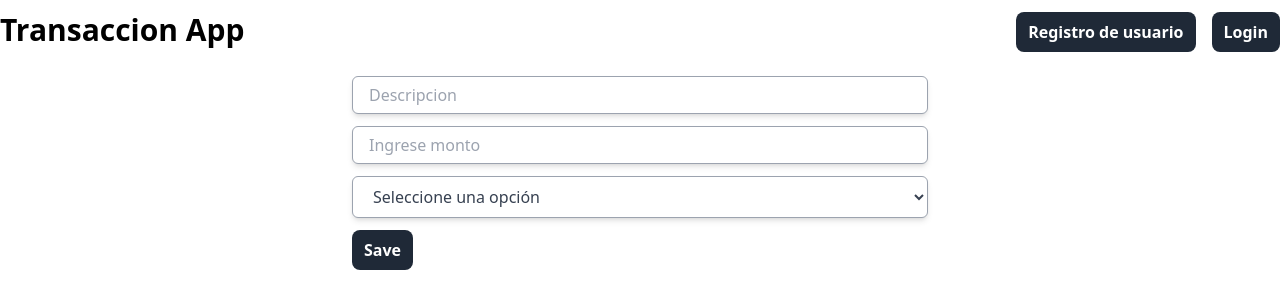
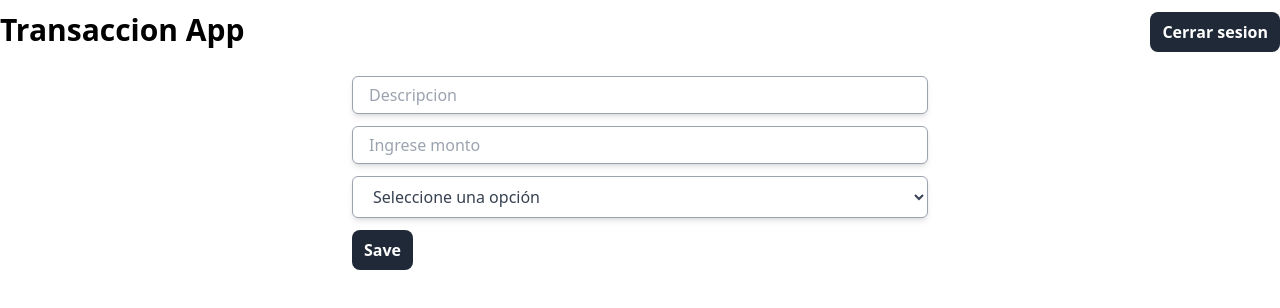
Before and after one commit to Hoid14/finanzas, a React (Create React App) app in the folder frontend/: page /finanzas/transacciones-create in a window 1280 px wide. Shown: the top 308 px of the page. Built offline with nearby package versions, Linux system fonts and the light colour scheme.

Commit message:
actualizaciones

```diff
--- a/frontend/src/App.js
+++ b/frontend/src/App.js
@@ -2,18 +2,21 @@ import {BrowserRouter, Routes, Route, Navigate} from 'react-router-dom'
 import {TransaccionesPage} from './pages/TransaccionesPage'
 import {TransaccionesFormPage} from './pages/TransaccionesFormPage'
 import {Navigation} from './components/Navigation'
-import {MainPage} from './components/MainPage'
-import {LoginFormPage} from './pages/LoginForm'
+import {NavigationMainPageBar} from './components/NavigationMainPageBar'
+import {LoginFormPage} from './pages/LoginFormPage'
 import {RegisterFormPage} from './pages/RegisterFormPage'
+import {Inicio} from './pages/Inicio'
 import {Toaster} from 'react-hot-toast'
+import {useParams} from 'react-router-dom'
 
 function App() {
+  const params = useParams()
+
   return (
+
     <BrowserRouter basename='/finanzas'>
       <div className="container mx-auto ">
-        <MainPage/> {/*Esto crea los botones para ir hacia las rutas*/}
-
-
+      <NavigationMainPageBar/> {/*Esto crea los botones para ir hacia las rutas*/}
         <Routes>
         {/*
           Definición de ruta en React utilizando React Router.
@@ -21,15 +24,17 @@ function App() {
           usando la etiqueta <Route>. Esto establece que cuando la URL coincida
           con "/transacciones", se renderizará el componente TransaccionesPage.
         */}
-          <Route path='/' element={<Navigate to='/transacciones' />} /> {/*Esta es la ruta inicial que se muestra, esto me envia a la ruta transacciones*/}
+          <Route path='/' element={<Navigate to='/inicio' />} /> {/*Esta es la ruta inicial que se muestra, esto me envia a la ruta transacciones*/}
+          <Route path='/inicio' element={<Inicio/>}/>
           <Route path='/register' element={<RegisterFormPage/>} />
           <Route path='/login' element={<LoginFormPage/>} />
           <Route path="/:user/transacciones" element = {<TransaccionesPage/>} />
           <Route path="/transacciones" element = {<TransaccionesPage/>} />
           <Route path="/transacciones-create" element = {<TransaccionesFormPage/>} />
-          <Route path="/transacciones/:id" element = {<TransaccionesFormPage/>} /> {/*:id = alli va a ir un valor dinamico, los dos puntos representan un marcador de posicion que identifica ese parametro*/}
+          <Route path="/:user/transacciones/:id" element = {<TransaccionesFormPage/>} /> {/*:id = alli va a ir un valor dinamico, los dos puntos representan un marcador de posicion que identifica ese parametro*/}
 
         </Routes>
+
         <Toaster/>
       </div>
     </BrowserRouter>
--- a/frontend/src/api/transacciones.api.js
+++ b/frontend/src/api/transacciones.api.js
@@ -2,6 +2,7 @@ import axios from 'axios'
 
 const transaccionesApi = axios.create({
     baseURL: 'https://transacciones-2lp8.onrender.com/api/Transacciones/'
+    //baseURL: 'http://127.0.0.1:8000/api/Transacciones/'
 }
 )
 export const getAllTransacciones = () => transaccionesApi.get('/')
--- a/frontend/src/api/usuarios.api.js
+++ b/frontend/src/api/usuarios.api.js
@@ -2,6 +2,7 @@ import axios from 'axios'
 
 const usuariosApi = axios.create({
     baseURL: 'https://transacciones-2lp8.onrender.com/api/Usuarios/'
+    //baseURL: 'http://127.0.0.1:8000/api/Usuarios/'
 }
 )
 
--- a/frontend/src/components/MainPage.jsx
+++ /dev/null
@@ -1,32 +0,0 @@
-// Esto iba en el componente Navigation
-import {Link} from 'react-router-dom'
-export function MainPage() {
-    return(
-        <div className='flex flex-col py-3'>
-            <div className='flex justify-between'>
-                <div>
-                    <Link to='/'>
-                        <h1 className='font-bold text-3xl mb-4'>Transaccion App</h1>
-                    </Link>
-                </div>
-                <div>
-                    <button className='bg-gray-800 hover:bg-gray-600 text-white font-bold px-3 py-2 rounded-lg mr-4'>
-                        <Link to="/register">Registro de usuario</Link>
-                    </button>
-
-
-                    <button className='bg-gray-800 hover:bg-gray-600 text-white font-bold px-3 py-2 rounded-lg'>
-                        <Link to="/login">Login</Link>
-                    </button>
-
-                </div>
-
-
-
-            </div>
-
-
-
-        </div>
-    )
-}
--- /dev/null
+++ b/frontend/src/components/NavigationMainPageBar.jsx
@@ -0,0 +1,31 @@
+// Esto iba en el componente Navigation
+import {Link, useLocation} from 'react-router-dom'
+
+export function NavigationMainPageBar() {
+    const location = useLocation() //Guarda la ruta actual
+    const isNavBarMain = /^(\/inicio|\/register|\/login)$/.test(location.pathname)
+    return(
+            <div>
+                {isNavBarMain && (
+                    <div className='flex flex-col py-3'>
+                        <div className='flex justify-between'>
+                            <div>
+                                <Link to='/'>
+                                    <h1 className='font-bold text-3xl mb-4'>Transaccion App</h1>
+                                </Link>
+                            </div>
+                            <div>
+                                <button className='bg-gray-800 hover:bg-gray-600 text-white font-bold px-3 py-2 rounded-lg mr-4'>
+                                    <Link to="/register">Registro de usuario</Link>
+                                </button>
+                                <button className='bg-gray-800 hover:bg-gray-600 text-white font-bold px-3 py-2 rounded-lg'>
+                                    <Link to="/login">Login</Link>
+                                </button>
+                            </div>
+                        </div>
+                    </div>
+                )}
+                </div>
+
+            )
+    }
--- a/frontend/src/components/TransaccionCard.jsx
+++ b/frontend/src/components/TransaccionCard.jsx
@@ -1,5 +1,5 @@
 import {useNavigate} from 'react-router-dom'
-export function TransaccionCard( {transaccion}) {
+export function TransaccionCard( {transaccion,user}) {
 
     const navigate = useNavigate()
 
@@ -9,7 +9,7 @@ export function TransaccionCard( {transaccion}) {
         className='bg-blue-500 p-3 hover:bg-blue-700 hover:cursor-pointer'
 
         onClick={()=>{//Al dar un click a esta tarjeta, navegara hacia esa tarjeta
-            navigate(`/transacciones/${transaccion.id}`)
+            navigate(`/${user}/transacciones/${transaccion.id}`)
         }}
         >
             <h1 className='font-bold uppercase'>{transaccion.descripcion}</h1>
--- a/frontend/src/components/TransaccionesUserList.jsx
+++ b/frontend/src/components/TransaccionesUserList.jsx
@@ -1,7 +1,7 @@
 import { useEffect, useState } from "react"
 import {getAllTransacciones} from '../api/transacciones.api'
 import {TransaccionCard} from './TransaccionCard'
-import {useNavigate, useParams} from 'react-router-dom'
+import {Link, useNavigate, useParams} from 'react-router-dom'
 export function TransaccionesUserlist() {
     const [transacciones,setTransacciones] = useState([])
     const navigate = useNavigate()
@@ -23,11 +23,33 @@ export function TransaccionesUserlist() {
     }, [])
 
     return (
-        <div className="grid grid-cols-3 gap-3">
-            {transacciones.map(transaccion=>(
-                <TransaccionCard key ={transaccion.id} transaccion={transaccion} />
-            ))}
+        <div>
+            <div className='flex flex-col py-3'>
+                <div className='flex justify-between'>
+                    <div>
+                        <Link to={`/${params.user}/transacciones`}>
+                            <h1 className='font-bold text-3xl mb-4'>Transaccion App</h1>
+                        </Link>
+                    </div>
+                    <div>
+                        <button className='bg-gray-800 hover:bg-gray-600 text-white font-bold px-3 py-2 rounded-lg'>
+                            <Link to="/">Cerrar sesion</Link>
+                        </button>
+                    </div>
+                </div>
+            </div>
+            <div>
+                <div className="grid grid-cols-3 gap-3">
+                    {transacciones.map(transaccion=>(
+                        <TransaccionCard key ={transaccion.id} transaccion={transaccion} user={params.user}/>
+                    ))}
+                </div>
+            </div>
+
+
+
         </div>
 
 
+
 )}
--- a/frontend/src/pages/Inicio.jsx
+++ b/frontend/src/pages/Inicio.jsx
@@ -0,0 +1,7 @@
+export function Inicio(){
+    return(
+        <div>
+            Este es el inicio
+        </div>
+    )
+}
--- a/frontend/src/pages/LoginForm.jsx
+++ b/frontend/src/pages/LoginFormPage.jsx
@@ -28,7 +28,6 @@ export function LoginFormPage(){
 
         if (usuarioDetectado) {
             navigate(`/${usuarioDetectado.usuario}/transacciones`)
-
         }else{
             toast.error("no encontrado")
         }
--- a/frontend/src/pages/TransaccionesFormPage.jsx
+++ b/frontend/src/pages/TransaccionesFormPage.jsx
@@ -1,8 +1,10 @@
 import { useEffect } from 'react'
 import {useForm} from 'react-hook-form'
 import {createTransaccion,deleteTransaccion, updateTransaccion, getTransaccion} from '../api/transacciones.api'
-import {useNavigate, useParams} from 'react-router-dom'
+import {Link, useNavigate, useParams} from 'react-router-dom'
 import {toast} from 'react-hot-toast'
+
+
 export function TransaccionesFormPage(){
 
     const {
@@ -82,7 +84,24 @@ export function TransaccionesFormPage(){
     }, [])
 
     return(
-        <div className='max-w-xl mx-auto'>
+        <div>
+            <div className='flex flex-col py-3'>
+                <div className='flex justify-between'>
+                    <div>
+                        {params.user}
+                        <Link to={`/${params.user}/transacciones`}>
+                            <h1 className='font-bold text-3xl mb-4'>Transaccion App</h1>
+                        </Link>
+                    </div>
+                    <div>
+                        <button className='bg-gray-800 hover:bg-gray-600 text-white font-bold px-3 py-2 rounded-lg'>
+                            <Link to="/">Cerrar sesion</Link>
+                        </button>
+                    </div>
+                </div>
+            </div>
+
+            <div className='max-w-xl mx-auto'>
 
             <form onSubmit={onSubmit}>
                 <input type="text"
@@ -143,6 +162,8 @@ export function TransaccionesFormPage(){
                 </button> // Si params.id existe, entonces muestrame ese boton
             }
 
+            </div>
         </div>
+
     )
 }
```
